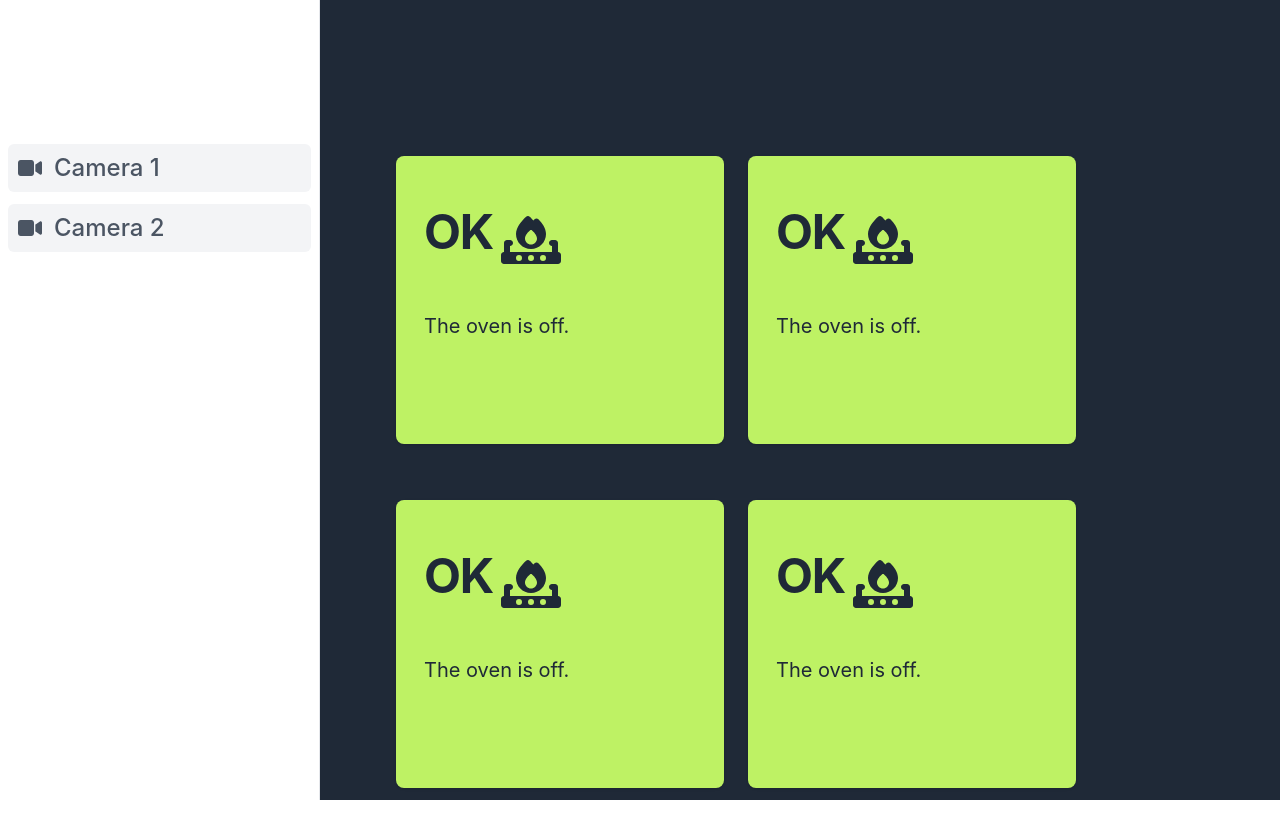
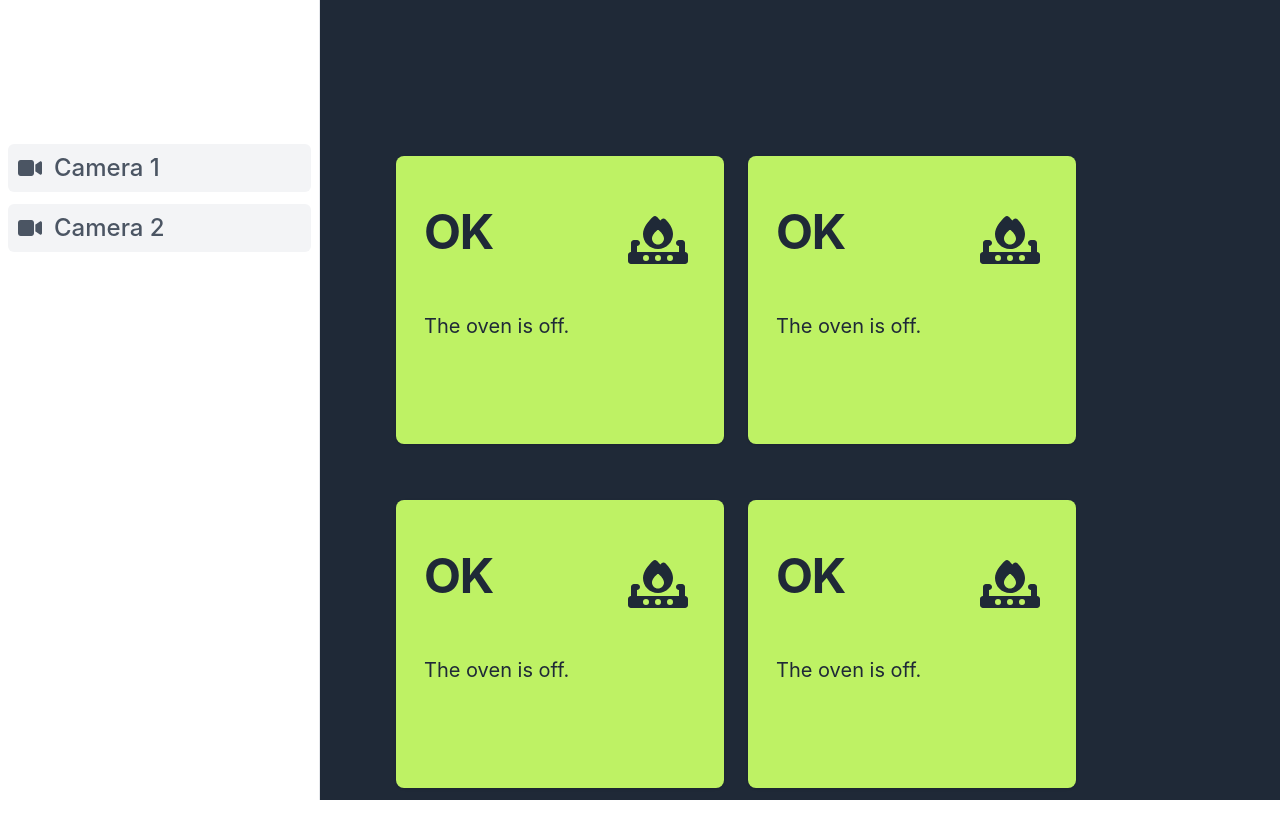
Before and after one commit to tildeeine/home_safety_iot, a React (Create React App) app in the folder dashboard/: page / in a window 1280 px wide. Built offline with nearby package versions, Linux system fonts and the light colour scheme.

Commit message:
Small change

```diff
--- a/dashboard/src/StatusCard.js
+++ b/dashboard/src/StatusCard.js
@@ -46,7 +46,7 @@
   return (
     <a href="#" className="w-1/2 justify-items-center px-3 py-7">
         <div class={"mx-auto block lg:max-w-xl md:max-w-md md:min-h-72 min-h-64 p-7 rounded-lg shadow " + backgroundColor}>
-            <div className='flex flex-row py-6'>
+            <div className='flex flex-row py-6 justify-between'>
                 <h5 class="mb-2 md:text-5xl sm:text-4xl text-2xl font-bold tracking-tight">{(curState === Status.Problem) ? "Problem Found" : "OK"}</h5>
                 <FontAwesomeIcon icon={icon} className="text-5xl p-2"/>
             </div>
```
